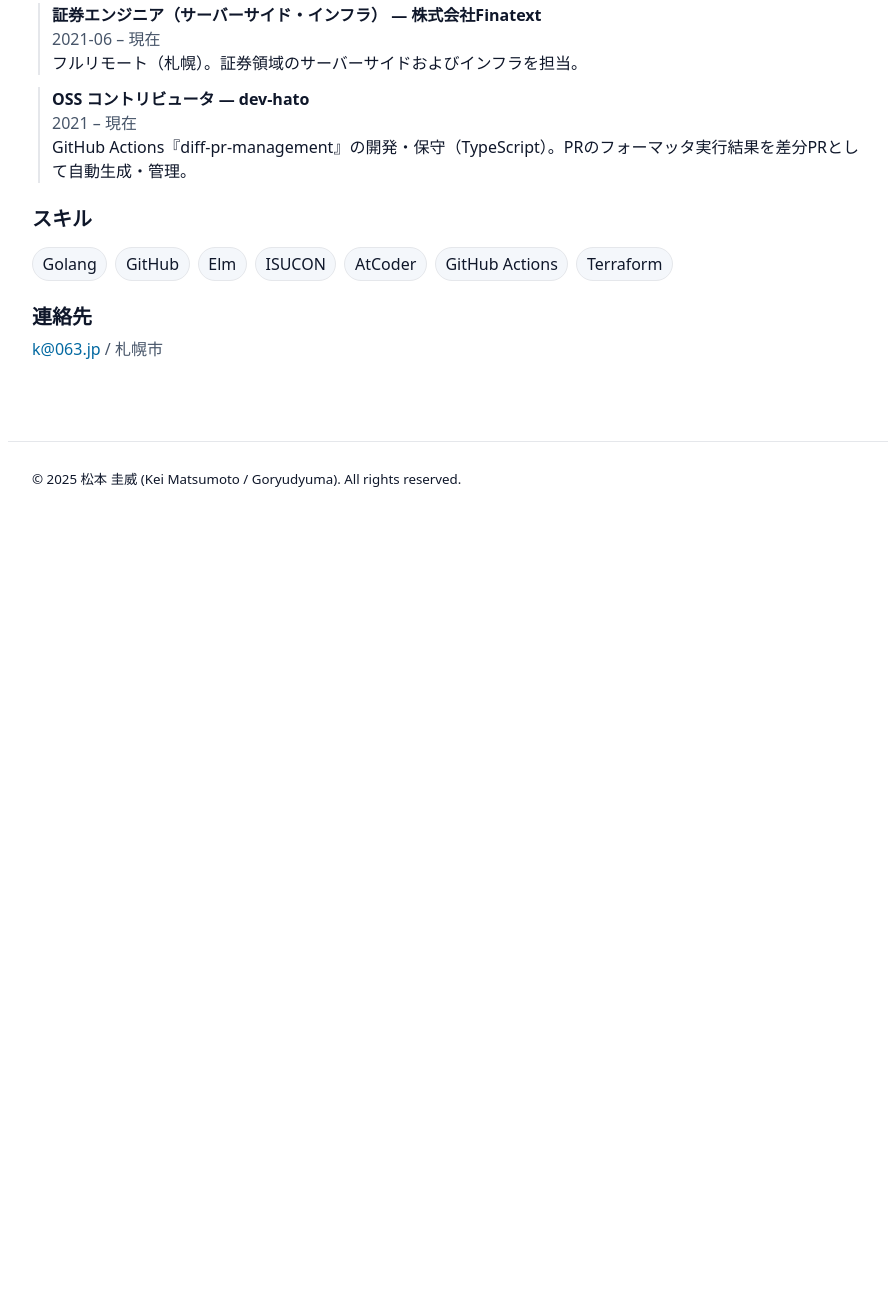
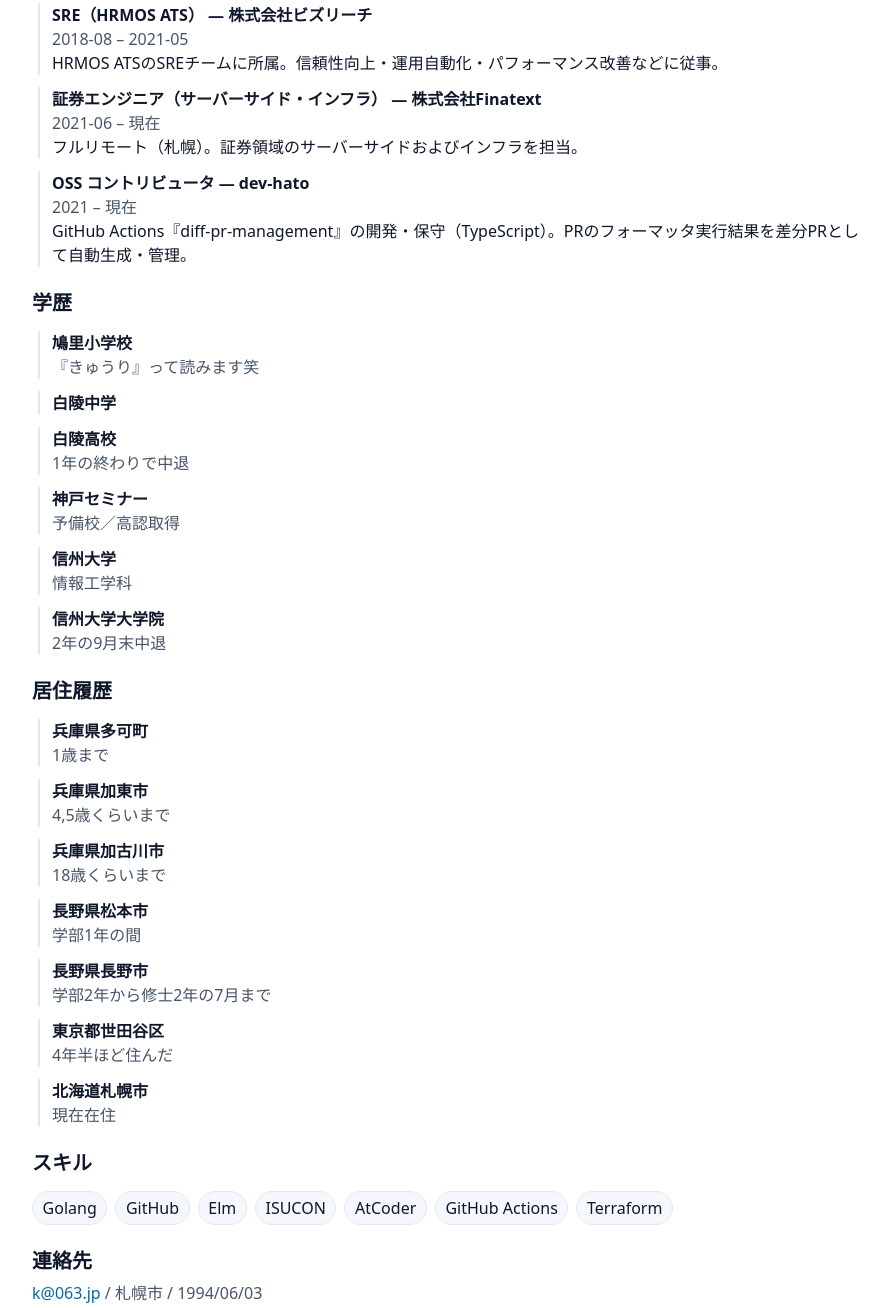
Before and after one commit to Goryudyuma/063.jp, a plain HTML site: page index.html in a window 1280 px wide. Shown: the part 597-1905 px from the top of the page, without its empty margins (192-1080 px from the left). Before the commit the page ends 1111 px from the top, so only its background shows below. Drawn offline with Linux system fonts and the light colour scheme.

Commit message:
feat(content): 学歴・居住履歴セクションを追加し、プロフィール詳細を反映\n\n- index.html: 学歴/居住履歴セクションを追加、連絡先に誕生日表示\n- main.js: education/residences/birthday を描画\n- data/site.json: BizReach(2018-08〜2021-05)、Finatext(2021-06〜)、学歴・居住履歴、誕生日を追加

```diff
--- a/assets/js/main.js
+++ b/assets/js/main.js
@@ -62,6 +62,28 @@
       ]));
     });
 
+    // Education
+    if (Array.isArray(data.education)) {
+      const eduUl = $('#education-list');
+      data.education.forEach((ed) => {
+        eduUl.append(el('li', {}, [
+          el('strong', {}, [ed.school || '']),
+          ed.note ? el('div', { class: 'muted' }, [ed.note]) : ''
+        ]));
+      });
+    }
+
+    // Residences
+    if (Array.isArray(data.residences)) {
+      const resUl = $('#residences-list');
+      data.residences.forEach((r) => {
+        resUl.append(el('li', {}, [
+          el('strong', {}, [r.place || '']),
+          r.note ? el('div', { class: 'muted' }, [r.note]) : ''
+        ]));
+      });
+    }
+
     // Skills
     const skillsUl = $('#skills-list');
     data.skills.forEach((s) => skillsUl.append(el('li', {}, [s])));
@@ -71,6 +93,7 @@
     $('#email').href = `mailto:${email}`;
     $('#email').textContent = email;
     $('#location').textContent = data.contact.location ? ` / ${data.contact.location}` : '';
+    $('#birthday').textContent = data.contact.birthday ? ` / ${data.contact.birthday}` : '';
 
     // Footer
     const year = new Date().getFullYear();
--- a/data/site.json
+++ b/data/site.json
@@ -39,6 +39,13 @@
   ],
   "experience": [
     {
+      "role": "SRE（HRMOS ATS）",
+      "org": "株式会社ビズリーチ",
+      "start": "2018-08",
+      "end": "2021-05",
+      "summary": "HRMOS ATSのSREチームに所属。信頼性向上・運用自動化・パフォーマンス改善などに従事。"
+    },
+    {
       "role": "証券エンジニア（サーバーサイド・インフラ）",
       "org": "株式会社Finatext",
       "start": "2021-06",
@@ -53,6 +60,23 @@
       "summary": "GitHub Actions『diff-pr-management』の開発・保守（TypeScript）。PRのフォーマッタ実行結果を差分PRとして自動生成・管理。"
     }
   ],
+  "education": [
+    { "school": "鳩里小学校", "note": "『きゅうり』って読みます笑" },
+    { "school": "白陵中学" },
+    { "school": "白陵高校", "note": "1年の終わりで中退" },
+    { "school": "神戸セミナー", "note": "予備校／高認取得" },
+    { "school": "信州大学", "note": "情報工学科" },
+    { "school": "信州大学大学院", "note": "2年の9月末中退" }
+  ],
+  "residences": [
+    { "place": "兵庫県多可町", "note": "1歳まで" },
+    { "place": "兵庫県加東市", "note": "4,5歳くらいまで" },
+    { "place": "兵庫県加古川市", "note": "18歳くらいまで" },
+    { "place": "長野県松本市", "note": "学部1年の間" },
+    { "place": "長野県長野市", "note": "学部2年から修士2年の7月まで" },
+    { "place": "東京都世田谷区", "note": "4年半ほど住んだ" },
+    { "place": "北海道札幌市", "note": "現在在住" }
+  ],
   "skills": [
     "Golang",
     "GitHub",
@@ -64,6 +88,7 @@
   ],
   "contact": {
     "email": "k@063.jp",
-    "location": "札幌市"
+    "location": "札幌市",
+    "birthday": "1994/06/03"
   }
 }
--- a/index.html
+++ b/index.html
@@ -52,6 +52,16 @@
         <ul id="experience-list" class="timeline"></ul>
       </section>
 
+      <section id="education" aria-labelledby="education-title">
+        <h2 id="education-title">学歴</h2>
+        <ul id="education-list" class="timeline"></ul>
+      </section>
+
+      <section id="residences" aria-labelledby="residences-title">
+        <h2 id="residences-title">居住履歴</h2>
+        <ul id="residences-list" class="timeline"></ul>
+      </section>
+
       <section id="skills" aria-labelledby="skills-title">
         <h2 id="skills-title">スキル</h2>
         <ul id="skills-list" class="tags"></ul>
@@ -62,6 +72,7 @@
         <p>
           <a id="email" href="#">メール</a>
           <span id="location" class="muted"></span>
+          <span id="birthday" class="muted"></span>
         </p>
       </section>
     </main>
```
